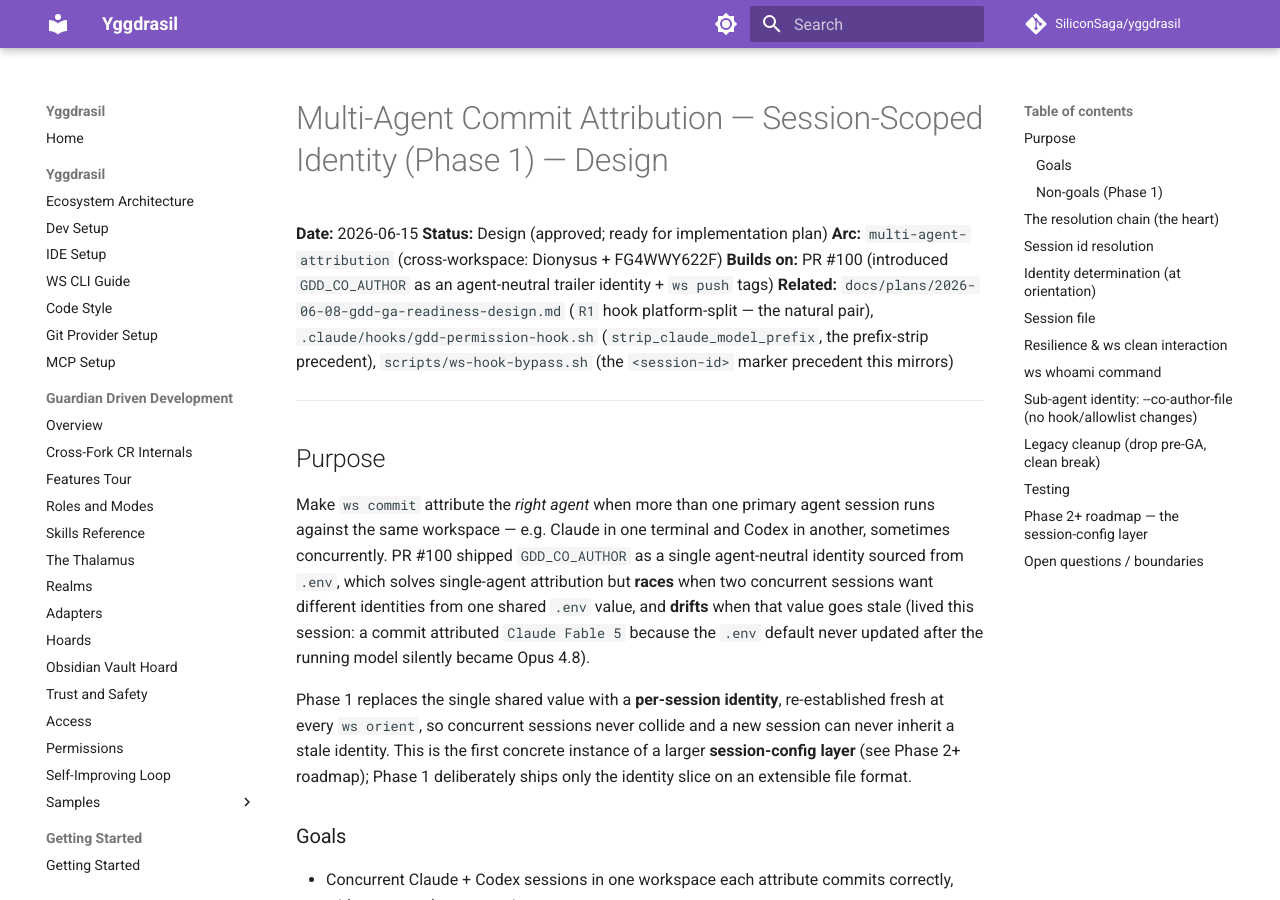
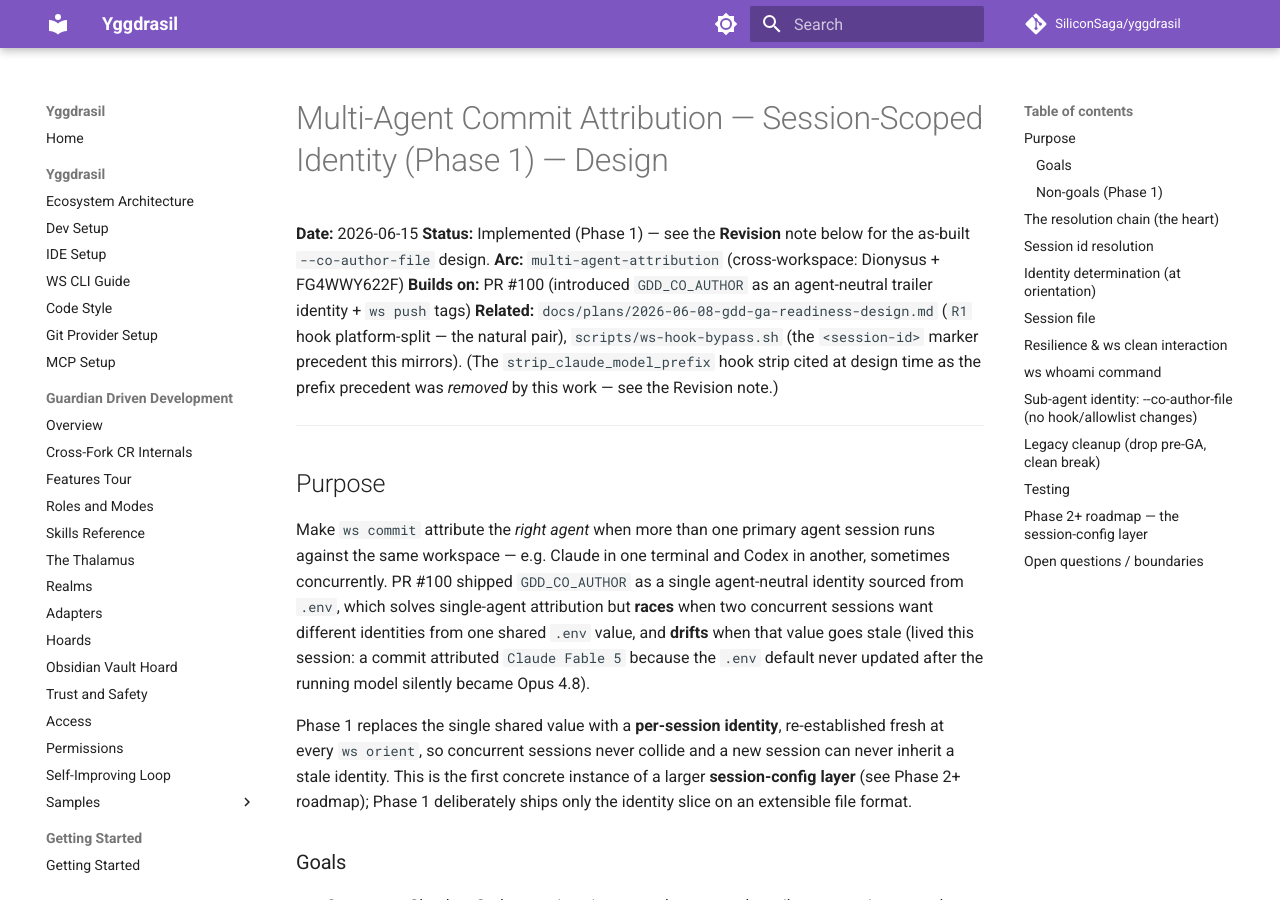
Before and after one commit to SiliconSaga/yggdrasil, an MkDocs documentation site: the page built from docs/plans/2026-06-15-multi-agent-attribution-design.md, in a window 1280 px wide and 900 px high. Built offline with MkDocs 1.6.1 and Material for MkDocs 9.7.7, drawn with Linux system fonts in a browser that asks for light colours; comment, search, counter and statistics services are not loaded.

Commit message:
docs(plans): mark session-scoped attribution design Implemented (Phase 1)
Co-Authored-By: Claude Opus 4.8 <noreply@anthropic.com>

```diff
--- a/docs/plans/2026-06-15-multi-agent-attribution-design.md
+++ b/docs/plans/2026-06-15-multi-agent-attribution-design.md
@@ -1,10 +1,10 @@
 # Multi-Agent Commit Attribution — Session-Scoped Identity (Phase 1) — Design
 
 **Date:** 2026-06-15
-**Status:** Design (approved; ready for implementation plan)
+**Status:** Implemented (Phase 1) — see the **Revision** note below for the as-built `--co-author-file` design.
 **Arc:** `multi-agent-attribution` (cross-workspace: Dionysus + FG4WWY622F)
 **Builds on:** PR #100 (introduced `GDD_CO_AUTHOR` as an agent-neutral trailer identity + `ws push` tags)
-**Related:** `docs/plans/2026-06-08-gdd-ga-readiness-design.md` (`R1` hook platform-split — the natural pair), `.claude/hooks/gdd-permission-hook.sh` (`strip_claude_model_prefix`, the prefix-strip precedent), `scripts/ws-hook-bypass.sh` (the `<session-id>` marker precedent this mirrors)
+**Related:** `docs/plans/2026-06-08-gdd-ga-readiness-design.md` (`R1` hook platform-split — the natural pair), `scripts/ws-hook-bypass.sh` (the `<session-id>` marker precedent this mirrors). (The `strip_claude_model_prefix` hook strip cited at design time as the prefix precedent was *removed* by this work — see the Revision note.)
 
 ---
 
```
